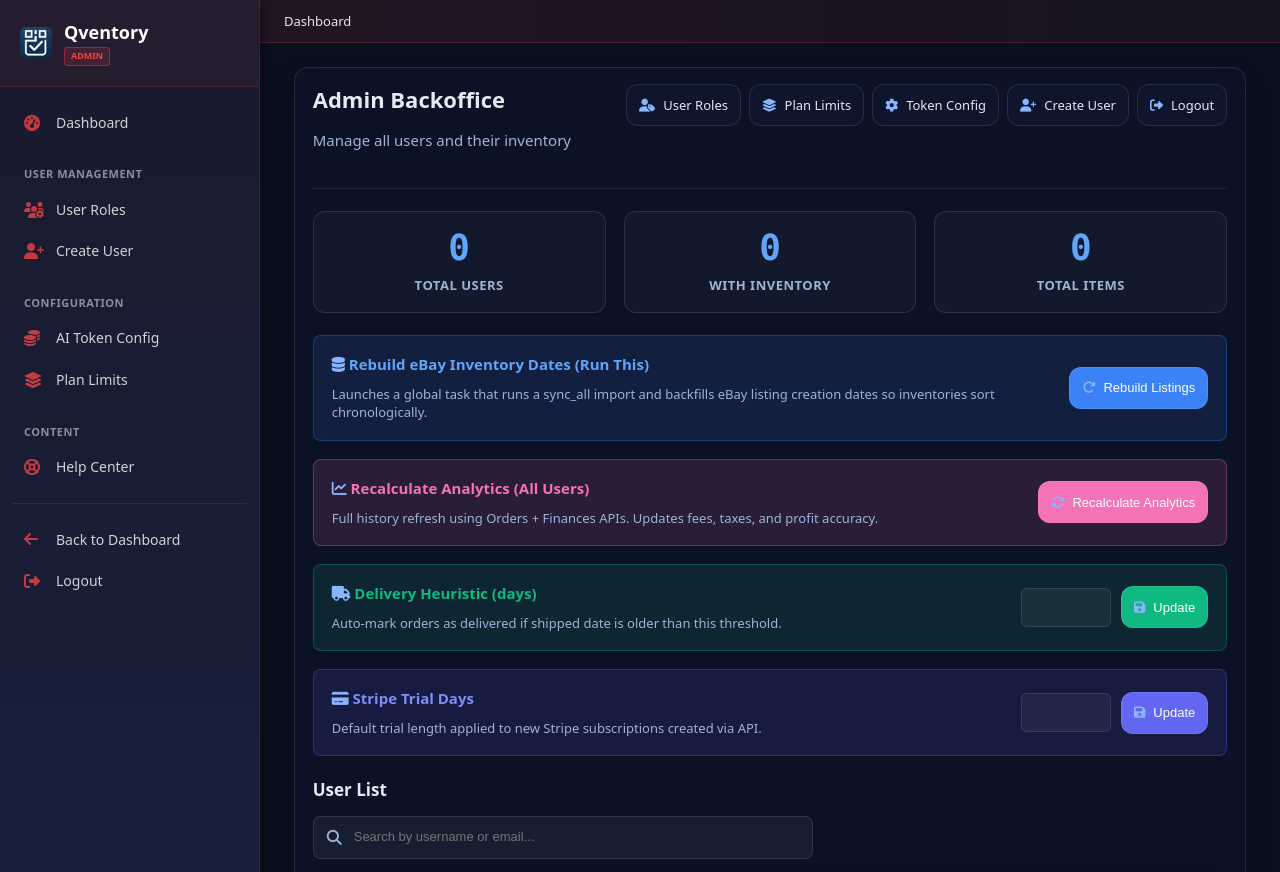
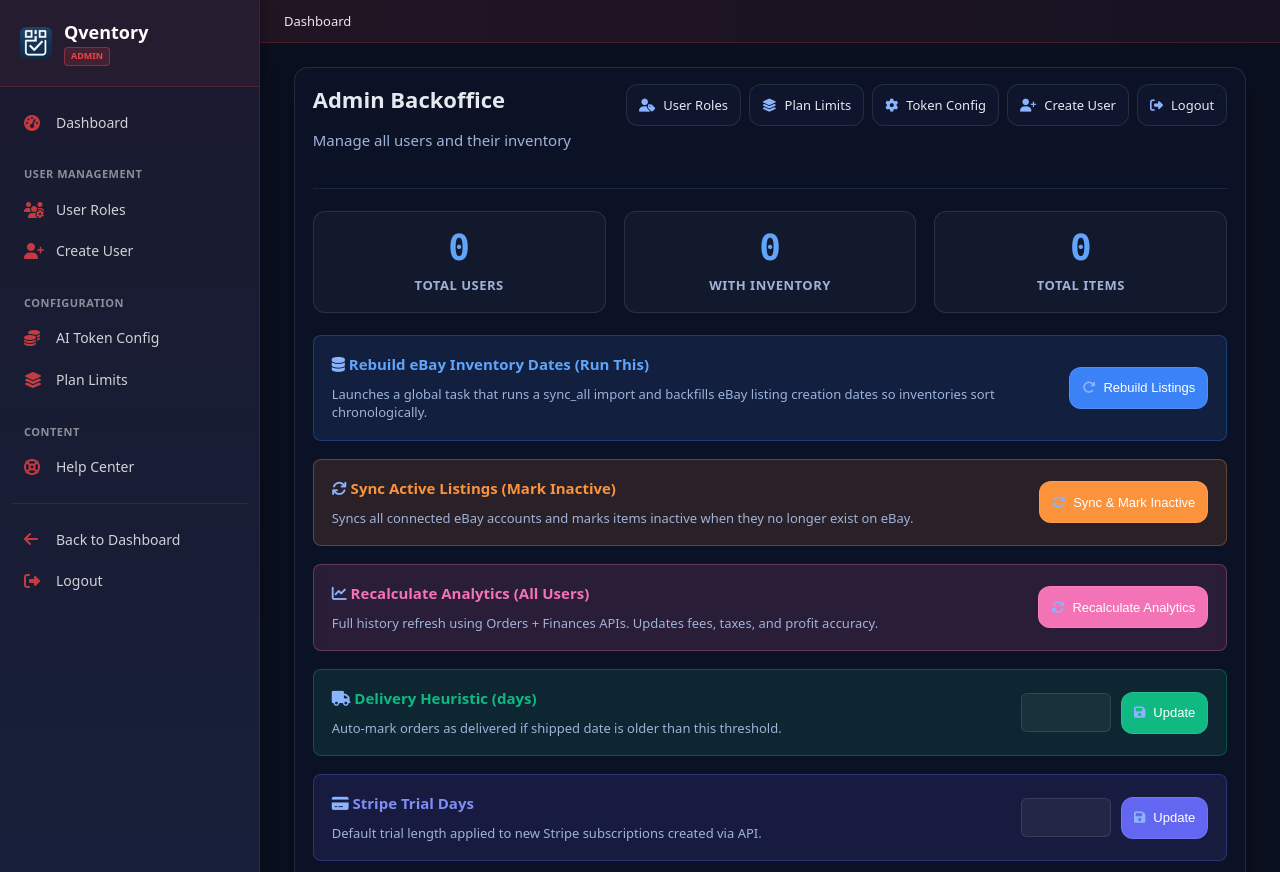
Before and after one commit to noakmilo/qventory, a Python web app: template qventory/templates/admin_dashboard.html in a window 1280 px wide. Shown: the top 872 px of the page. Run offline with Jinja, Linux system fonts and the light colour scheme; the template is opened without the code that fills it, so the values that code supplies are empty.

Commit message:
Update admin_dashboard.html

```diff
--- a/qventory/templates/admin_dashboard.html
+++ b/qventory/templates/admin_dashboard.html
@@ -65,6 +65,24 @@
         <form method="POST" action="{{ url_for('main.admin_resync_all_inventory') }}" onsubmit="return confirm('This task will run a sync_all import for every account and backfill listing creation dates. It can take a long time. Continue?');">
           <button type="submit" class="btn" style="background:#3b82f6;color:#fff;white-space:nowrap;">
             <i class="fas fa-redo-alt"></i> Rebuild Listings
+          </button>
+        </form>
+      </div>
+    </div>
+
+    <div style="background:rgba(251,146,60,0.12);border:1px solid rgba(251,146,60,0.3);border-radius:8px;padding:var(--space-4);margin:var(--space-4) 0;">
+      <div style="display:flex;align-items:center;justify-content:space-between;gap:var(--space-3);">
+        <div style="flex:1;">
+          <h3 style="color:#fb923c;margin:0 0 var(--space-2) 0;font-size:var(--fs-base);">
+            <i class="fas fa-sync"></i> Sync Active Listings (Mark Inactive)
+          </h3>
+          <p style="margin:0;font-size:var(--fs-sm);color:var(--sub);">
+            Syncs all connected eBay accounts and marks items inactive when they no longer exist on eBay.
+          </p>
+        </div>
+        <form method="POST" action="{{ url_for('main.admin_sync_and_purge_items') }}" onsubmit="return confirm('This will sync all eBay accounts and mark inactive items that are no longer active on eBay. Continue?');">
+          <button type="submit" class="btn" style="background:#fb923c;color:#fff;white-space:nowrap;">
+            <i class="fas fa-sync-alt"></i> Sync & Mark Inactive
           </button>
         </form>
       </div>
```
